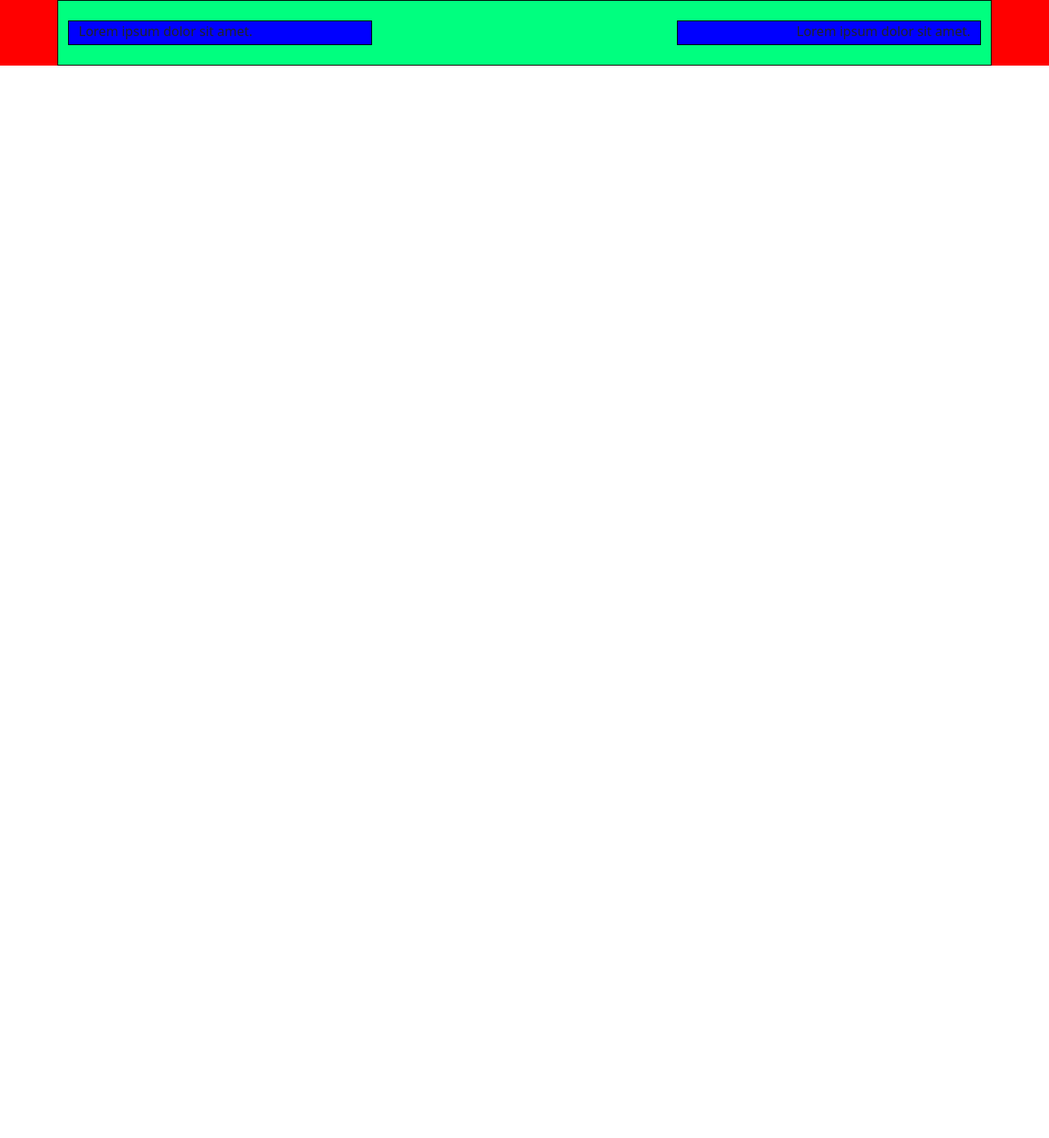
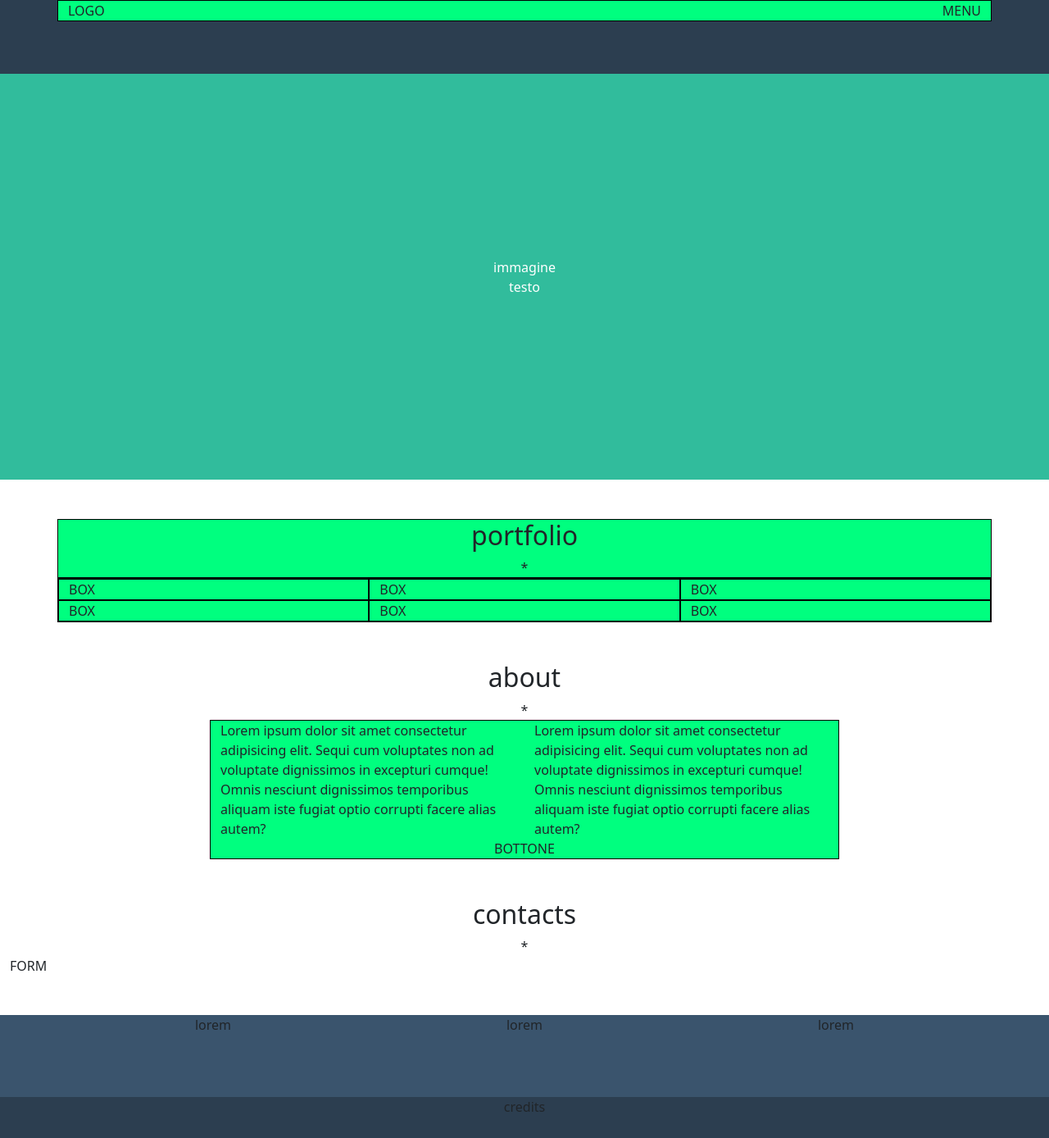
Before and after one commit to FedericoCattani/html-css-bootstrap-freelancer, a plain HTML site: page index.html in a window 1280 px wide. Shown: the whole page at 82% size. Before the commit the page ends 800 px from the top, so only its background shows below. Drawn offline with nearby package versions, Linux system fonts and the light colour scheme.

Commit message:
complete structure

```diff
--- a/css/style.css
+++ b/css/style.css
@@ -1,16 +1,31 @@
 .debug{
-  min-height: 80px;
   background-color: springgreen;
   border: 1px solid black;
 }
 
 header{
-  background-color: red;
-  min-height: 80px;
+  background-color: #2C3E50;
+  height: 90px;
 }
 
-.de_bug{
-  background-color: blue;
-  border: 1px solid black;
-  height: 30px;
+
+.fc-jumbotron{
+  background-color: #31BC9C;
+  height: 495px;
+  color: white;
 }
+
+.fc-container{
+  width: 60%;
+  margin: 0 auto;
+}
+
+.footer-top{
+ background-color: #3A546D;
+ height: 100px;
+}
+
+.footer-bottom{
+ background-color: #2C3E50;
+ height: 50px;
+}
--- a/index.html
+++ b/index.html
@@ -15,28 +15,101 @@
 </head>
 <body>
 
-  <header class="d-flex justify-content-center align-items-center">
-    <div class="row container debug d-flex justify-content-between align-items-center ">
-      <div class="col-4 de_bug">Lorem ipsum dolor sit amet.</div>
-      <div class="col-4 de_bug text-end">Lorem ipsum dolor sit amet.</div>
+  <header>
+    <div class="container debug">
+      <div class="row">
+        <div class="col">LOGO</div>
+        <div class="col d-none d-lg-block text-end">MENU</div>
+        <div class="col d-lg-none text-end">H</div>
+      </div>
     </div>
   </header>
 
   <main>
-    <section class="jumbotron prova">
-      <div class="container ">
-
+    <section id="jumbotron">
+      <div class="fc-jumbotron">
+        <div class="container h-100 text-center">
+          <div class="row h-100 align-content-center ">
+            <div class="image">immagine</div>
+            <div class="text">testo</div>
+          </div>
+        </div>
       </div>
     </section>
-    <section class="main-box"></section>
-    <section class="main-about"></section>
-    <section class="main-contact-us"></section>
+
+    <section id="portfolio" class="my-5">
+      <div class="container text-center debug">
+        <h2>portfolio</h2>
+        <div class="star">*</div>
+      </div>
+
+      <div class="container debug">
+        <div class="row row-cols-1 row-cols-md-2 row-cols-lg-3">
+          <div class="col debug">BOX</div>
+          <div class="col debug">BOX</div>
+          <div class="col debug">BOX</div>
+          <div class="col debug">BOX</div>
+          <div class="col debug">BOX</div>
+          <div class="col debug">BOX</div>
+        </div>
+      </div>
+    </section>
+
+    <!-- about  -->
+    <section id="about" class="my-5">
+      <div class="container text-center">
+        <h2>about</h2>
+        <div class="star">*</div>
+      </div>
+      <div class="fc-container debug">
+        <div class="container-fluid">
+          <div class="row row-cols-1 row-cols-md-2">
+            <div class="col">
+              Lorem ipsum dolor sit amet consectetur adipisicing elit. Sequi cum voluptates non ad voluptate dignissimos in excepturi cumque! Omnis nesciunt dignissimos temporibus aliquam iste fugiat optio corrupti facere alias autem?
+            </div>
+            <div class="col">
+              Lorem ipsum dolor sit amet consectetur adipisicing elit. Sequi cum voluptates non ad voluptate dignissimos in excepturi cumque! Omnis nesciunt dignissimos temporibus aliquam iste fugiat optio corrupti facere alias autem?
+            </div>
+          </div>
+          <div class="button text-center">
+            BOTTONE
+          </div>
+        </div>
+      </div>
+    </section>
+    <!-- /about  -->
+
+    <!-- contacts  -->
+    <section id="contacts"  class="my-5">
+      <div class="container text-center">
+        <h2>contacts</h2>
+        <div class="star">*</div>
+      </div>
+      <div class="sc-container">
+        <div class="container-fluid">
+          <div class="row">
+            <div class="col">
+              FORM
+            </div>
+          </div>
+        </div>
+      </div>
+
+    </section>
+    <!-- /contacts  -->
   </main>
 
-  <footer>
-    <section class="footer-top"></section>
-    <section class="footer-bottom"></section>
+  <footer class="text-center">
+    <div class="footer-top">
+      <div class="container">
+        <div class="row row-cols-1 row-cols-md-3">
+          <div class="col">lorem</div>
+          <div class="col">lorem</div>
+          <div class="col">lorem</div>
+        </div>
+      </div>
+    </div>
+    <div class="footer-bottom ">credits</div>
   </footer>
-
 </body>
 </html>
```
